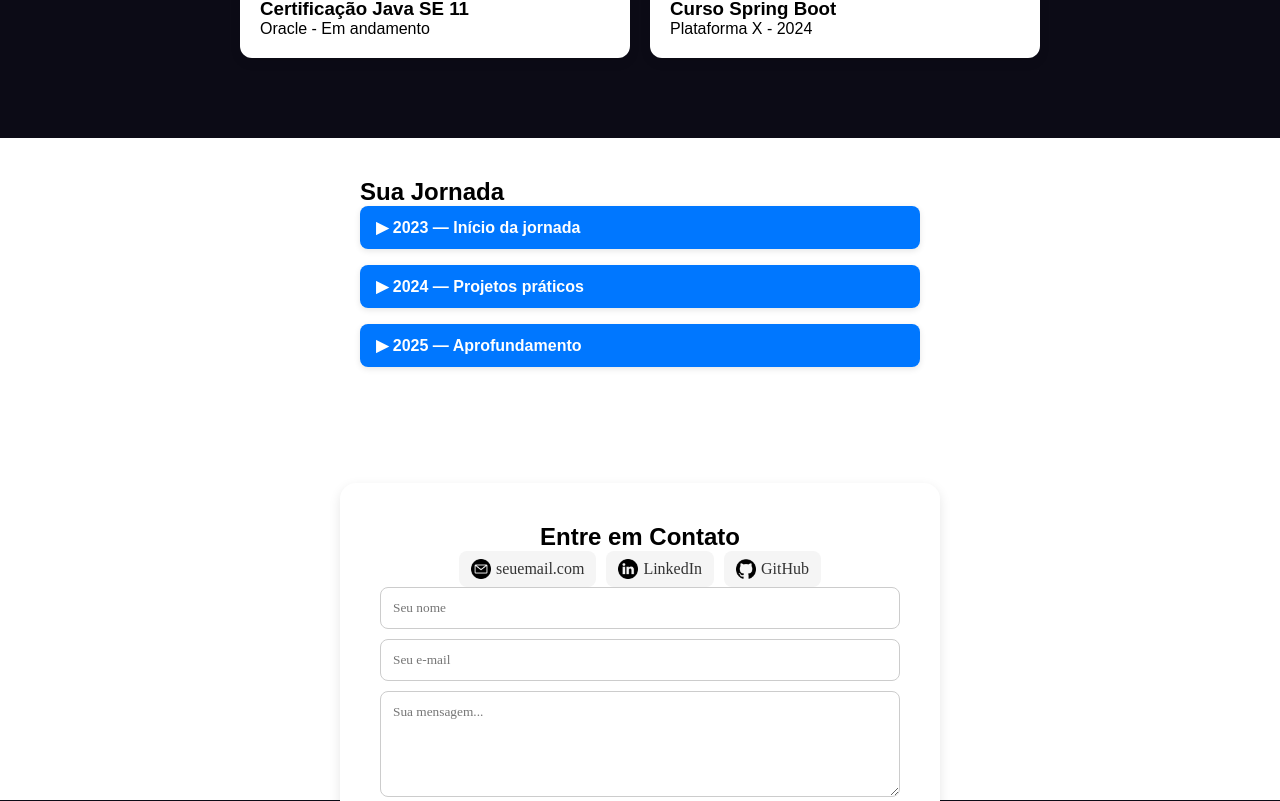
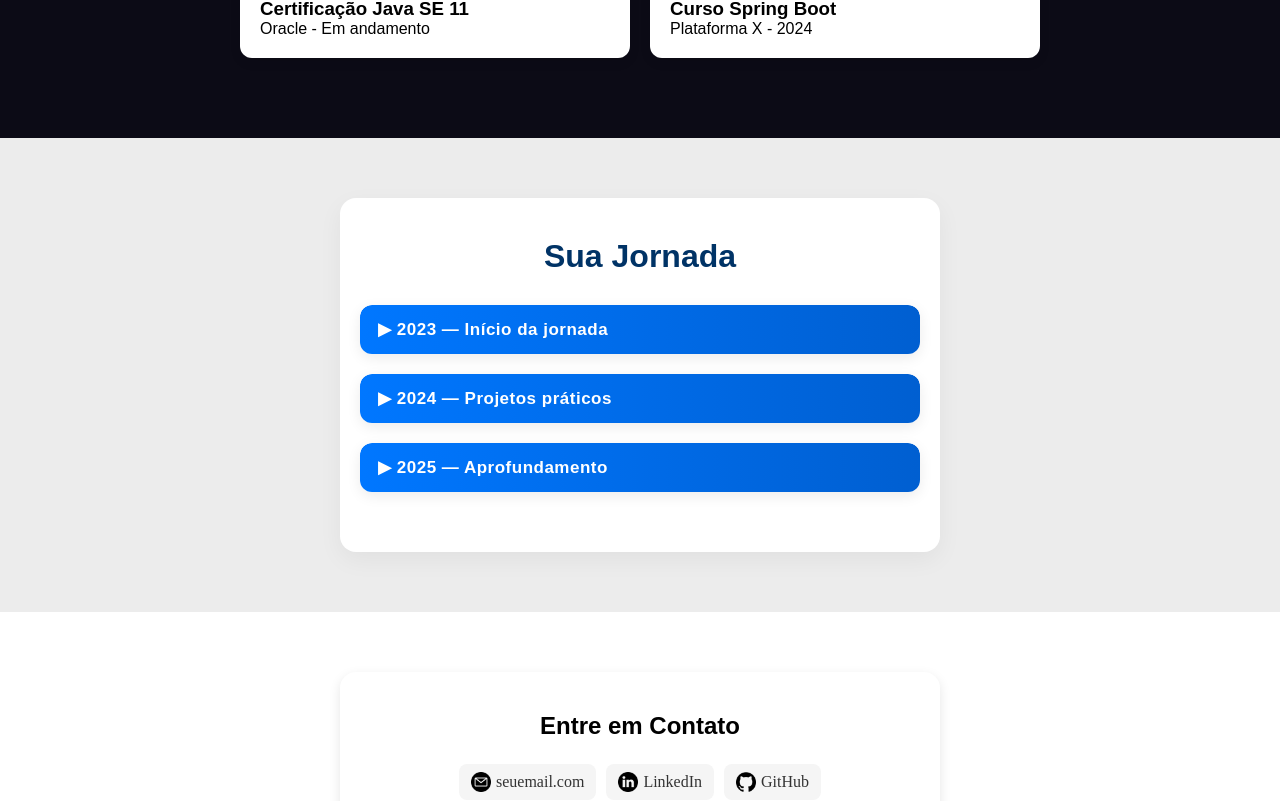
Before and after one commit to pedrofelipeot/portfolio, an Angular app: page / in a window 1280 px wide. Shown: the part 1859-2660 px from the top of the page. Built offline with nearby package versions, Linux system fonts and the light colour scheme.

Commit message:
Espaçamento dos contatos

```diff
--- a/src/app/componentes/about/about.component.css
+++ b/src/app/componentes/about/about.component.css
@@ -5,7 +5,7 @@ section {
   align-items: center;
   justify-content: center;
   padding: 2.5rem;
-  background: #ececec; /* fundo claro e suave */
+  background: #ececec;
   overflow-x: hidden;
 }
 .conteudo-titulo{
--- a/src/app/componentes/contatos/contatos.component.css
+++ b/src/app/componentes/contatos/contatos.component.css
@@ -5,6 +5,9 @@
   flex-direction: column;
   align-items: center;
 
+}
+.contato-box > *:not(:last-child) {
+  margin-bottom: 24px; /* aumenta o espaçamento vertical entre os filhos */
 }
 
 .contato-box {
--- a/src/app/componentes/linha-tempo/linha-tempo.component.css
+++ b/src/app/componentes/linha-tempo/linha-tempo.component.css
@@ -1,43 +1,89 @@
+/* Caixa maior para cobrir todo o fundo */
+.timeline-wrapper {
+  background: #ececec; /* Cor desejada no fundo geral */
+  padding: 60px 20px;
+}
+
+/* Seção da timeline centralizada */
 .timeline-section {
   padding: 40px 20px;
   max-width: 600px;
   margin: auto;
-  font-family: sans-serif;
+  font-family: 'Segoe UI', Tahoma, Geneva, Verdana, sans-serif;
+  background: white; /* Cor do conteúdo principal */
+  border-radius: 16px;
+  box-shadow: 0 8px 24px rgba(0, 0, 0, 0.05);
 }
 
-.timeline-item {
-  margin-bottom: 16px;
-  border-radius: 8px;
-  overflow: hidden; /* ajuda a manter bordas arredondadas se o conteúdo expandir */
-  box-shadow: 0 2px 6px rgba(0, 0, 0, 0.1);
+/* Título centralizado e estilizado */
+.timeline-section h2 {
+  text-align: center;
+  font-size: 2rem;
+  margin-bottom: 30px;
+  color: #003366;
 }
 
+/* Cada item da linha do tempo */
+.timeline-item {
+  margin-bottom: 20px;
+  border-radius: 12px;
+  overflow: hidden;
+  box-shadow: 0 4px 14px rgba(0, 0, 0, 0.08);
+  background-color: white;
+  transition: transform 0.2s;
+}
+
+.timeline-item:hover {
+  transform: translateY(-2px);
+}
+
+/* Botão de expansão */
 .timeline-toggle {
-  background: #0077ff;
+  background: linear-gradient(90deg, #0077ff, #005fd1);
   color: white;
-  padding: 12px 16px;
+  padding: 14px 18px;
   width: 100%;
   text-align: left;
   border: none;
   cursor: pointer;
-  font-size: 16px;
-  font-weight: bold;
+  font-size: 17px;
+  font-weight: 600;
+  letter-spacing: 0.5px;
   transition: background 0.3s;
+  display: flex;
+  align-items: center;
+  gap: 10px;
+  border-top-left-radius: 12px;
+  border-top-right-radius: 12px;
 }
 
 .timeline-toggle:hover {
-  background: #005fd1;
+  background: linear-gradient(90deg, #005fd1, #004bb3);
 }
 
+/* Conteúdo revelado */
 .timeline-content {
-  background: #f0f4ff;
-  padding: 12px 16px;
-  border-top: 1px solid #ccc;
+  background: #eef3fd;
+  padding: 16px 20px;
+  border-top: 1px solid #d0d8f0;
   animation: fadeIn 0.3s ease-in-out;
+  font-size: 15px;
+  color: #333;
+  line-height: 1.6;
 }
 
-/* animação suave de entrada */
+.timeline-content p {
+  margin: 6px 0;
+}
+
+/* Animação de entrada */
 @keyframes fadeIn {
-  from { opacity: 0; transform: translateY(-5px); }
-  to { opacity: 1; transform: translateY(0); }
+  from {
+    opacity: 0;
+    transform: translateY(-5px);
+  }
+  to {
+    opacity: 1;
+    transform: translateY(0);
+  }
 }
--- a/src/app/componentes/linha-tempo/linha-tempo.component.html
+++ b/src/app/componentes/linha-tempo/linha-tempo.component.html
@@ -1,4 +1,5 @@
-<section class="timeline-section">
+<section class="timeline-wrapper">
+  <div class="timeline-section">
     <h2>Sua Jornada</h2>
 
     <div class="timeline-item">
@@ -29,4 +30,5 @@
         <p>🚀 Curso Java + Spring (Rocketseat)</p>
       </div>
     </div>
+  </div>
 </section>
```
Lines whose indentation alone changed are shown as unchanged.
